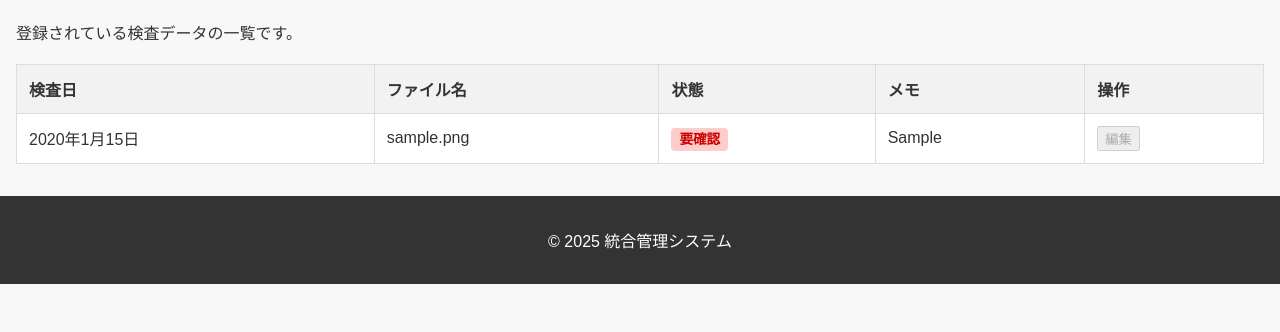
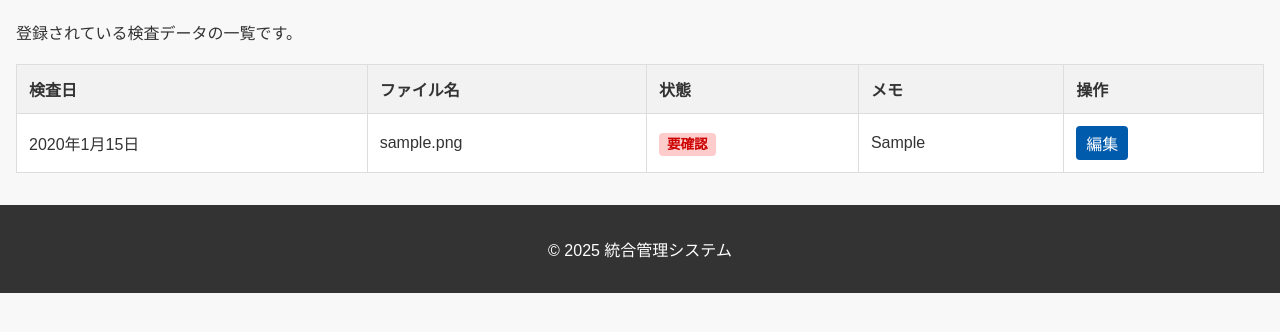
Before and after one commit to Kazuki-20negi/IMS-project, a Django app: page /audiograms/ in a window 1280 px wide. Shown: the part 121-453 px from the top of the page. Run offline with Django 5.2, Linux system fonts and the light colour scheme; tables that the repository leaves empty hold one stand-in row (values such as "Sample post").

Commit message:
Update list.html

```diff
--- a/audiograms/templates/audiograms/list.html
+++ b/audiograms/templates/audiograms/list.html
@@ -6,7 +6,6 @@
     <title>聴力検査結果一覧</title>
     <link rel="stylesheet" href="{% static 'IMS/style.css' %}">
     <style>
-        /* このページ専用の簡易スタイル */
         .status-badge {
             padding: 4px 8px;
             border-radius: 4px;
@@ -78,7 +77,9 @@
                         </td>
                         <td>{{ item.memo|default:"-" }}</td>
                         <td>
-                            <button disabled>編集</button>
+                            <a href="{% url 'audiogram_edit' item.id %}"
+                            style="display:inline-block; padding:5px 10px; background:#005bac; color:white; border-radius:4px; text-decoration:none;">
+                            編集</a>
                         </td>
                     </tr>
                     {% empty %}
```
